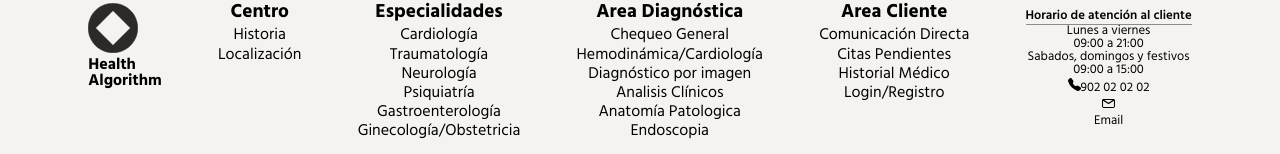
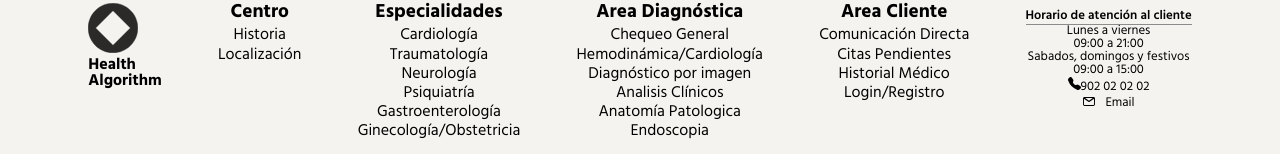
Before and after one commit to carlotajuncosa/front-proyectofinal, a React (Create React App) app: page /contacto in a window 1280 px wide. Shown: the part 1005-1159 px from the top of the page. Built offline with nearby package versions, Linux system fonts and the light colour scheme.

Commit message:
FIX mail footer styles

```diff
--- a/src/componentes/Footer.jsx
+++ b/src/componentes/Footer.jsx
@@ -100,12 +100,14 @@ const Footer = () => {
             <span>902 02 02 02</span>
           </li>
           <li className="footer__li">
+          <div className="footer__mail">
             <img className="footer__li__svg" src="../../assets/contact/mail.svg" alt="email" />
             {
               <Mailto email="info@healthalgorithm.es" subject="Contacto desde web" body="">
                 Email
               </Mailto>
             }
+            </div>
           </li>
         </li>
       </ul>
--- a/src/styles/Footer.scss
+++ b/src/styles/Footer.scss
@@ -53,6 +53,7 @@
     }
     &__svg {
       height: 1em;
+      margin-top: -1px;
     }
   }
 
@@ -61,10 +62,19 @@
       font-weight: initial;
     }
   }
+  &__mail{
+    display: flex;
+    flex-direction: row;
+    gap: 10px;
+    align-items: center;
+    justify-content: center;
+    align-items: flex-start;
+  }
 
   &__contact {
     display: flex;
     flex-direction: column;
+    justify-content: center;
 
     gap: 0.3em;
 
```
